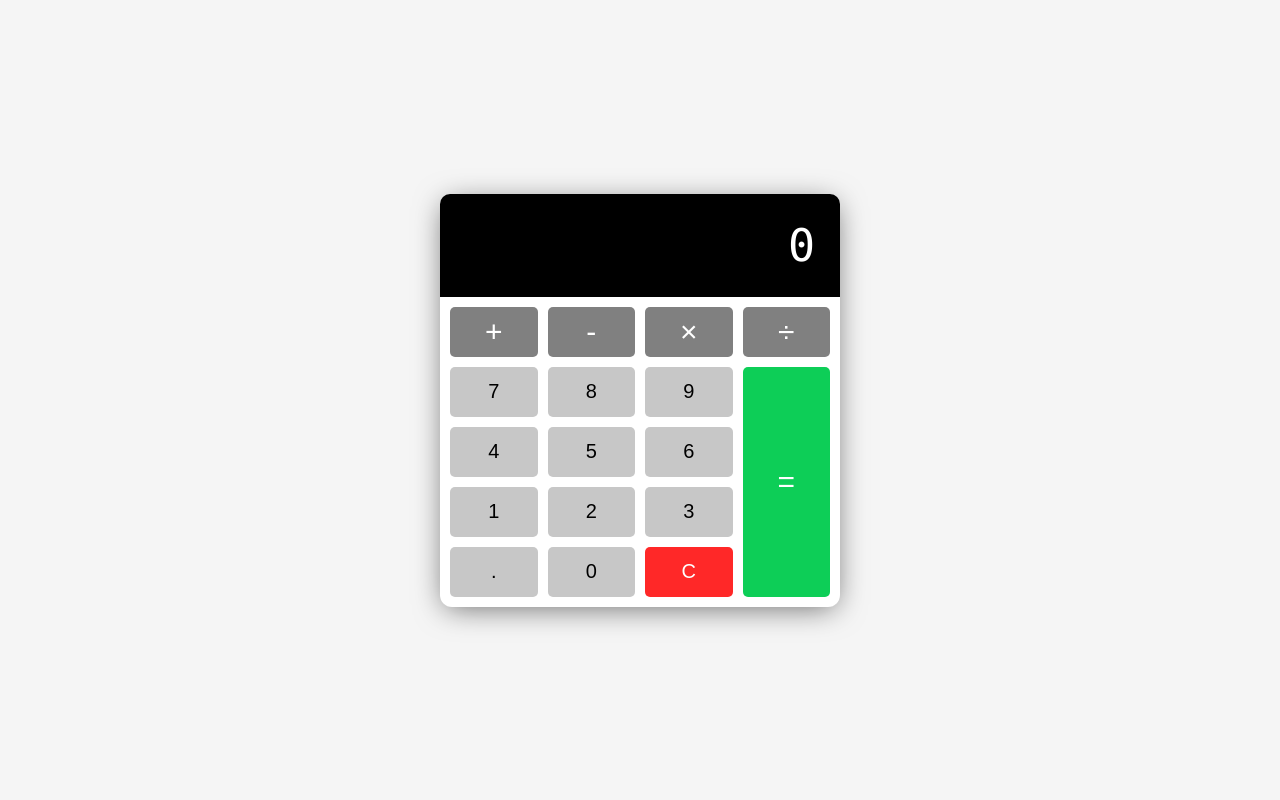
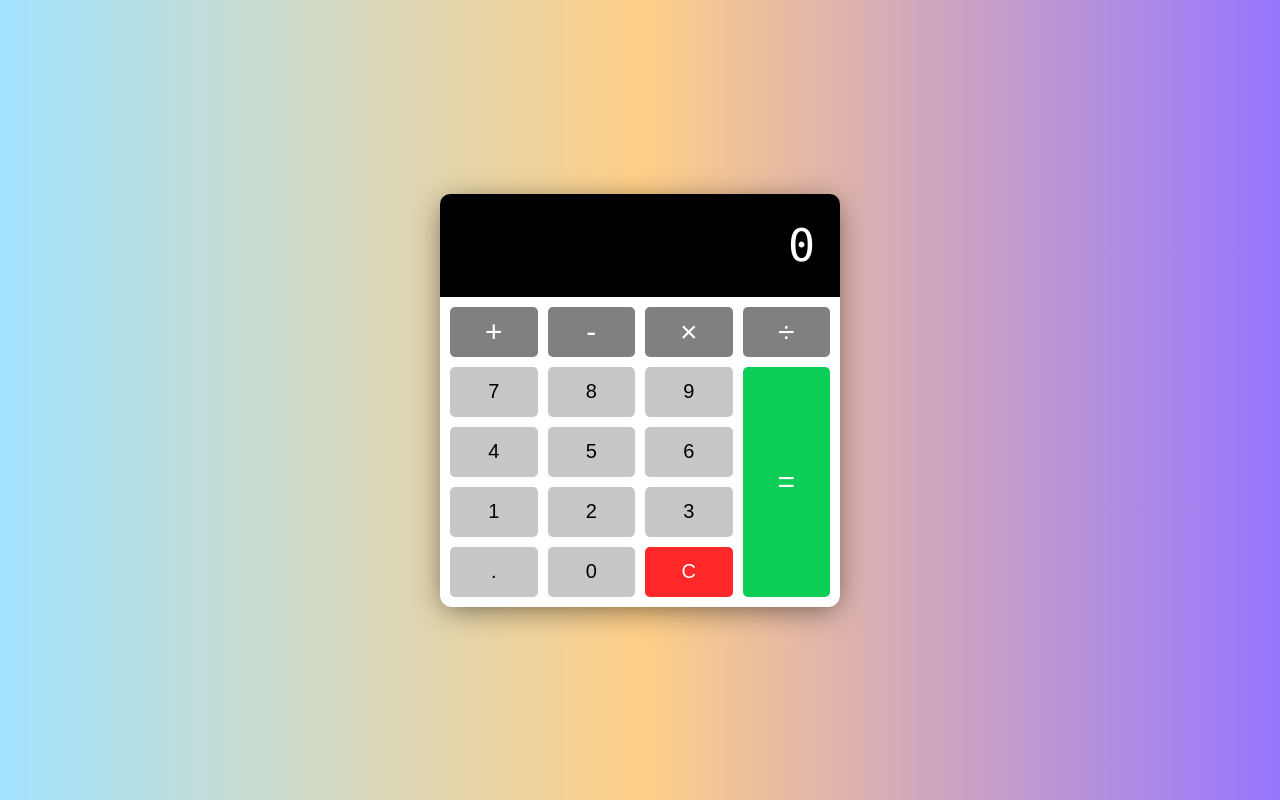
Before and after one commit to Yuskhosmith/calculator, a plain HTML site: page index.html in a window 1280 px wide. Drawn offline with Linux system fonts and the light colour scheme.

Commit message:
😇🚀

```diff
--- a/style.css
+++ b/style.css
@@ -8,8 +8,8 @@ body {
     display: flex;
     justify-content: center;
     align-items: center;
-    background: whitesmoke;
-    /* background: linear-gradient(to right, #0f2027, #203a43, #2c5364); */
+    /* background: whitesmoke; */
+    background: linear-gradient(to right, #00b3ff5d, #ff990078, #3c00ff89);
 }
 
 .calculator {
```
Also changed, not shown: 1 other file.
